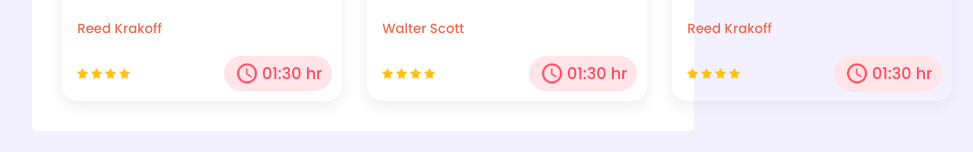
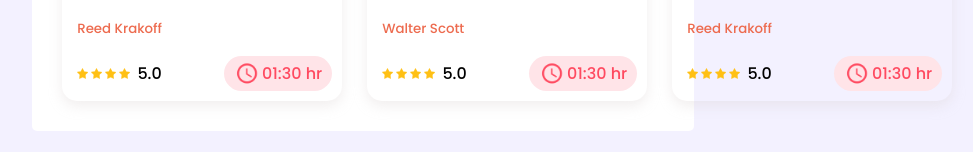
Before and after one commit to raihanuddin2002/leader-board, a plain HTML site: page index.html in a window 1280 px wide. Shown: the part 1483-1635 px from the top of the page, without its empty margins (277-1250 px from the left). Drawn offline with Linux system fonts and the light colour scheme.

Commit message:
rating added

```diff
--- a/index.html
+++ b/index.html
@@ -127,6 +127,7 @@
                         <div class="ratting-duration">
                             <div class="ratting">
                                 <img src="images/icons/star.png" alt=""><img src="images/icons/star.png" alt=""><img src="images/icons/star.png" alt=""><img src="images/icons/star.png" alt="">
+                                <span>5.0</span>
                             </div>
                             <div class="duration">
                                 <img id="clock" src="images/icons/clock.png" alt="">
@@ -141,6 +142,7 @@
                         <div class="ratting-duration">
                             <div class="ratting">
                                 <img src="images/icons/star.png" alt=""><img src="images/icons/star.png" alt=""><img src="images/icons/star.png" alt=""><img src="images/icons/star.png" alt="">
+                                <span>5.0</span>
                             </div>
                             <div class="duration">
                                 <img id="clock" src="images/icons/clock.png" alt="">
@@ -155,6 +157,7 @@
                         <div class="ratting-duration">
                             <div class="ratting">
                                 <img src="images/icons/star.png" alt=""><img src="images/icons/star.png" alt=""><img src="images/icons/star.png" alt=""><img src="images/icons/star.png" alt="">
+                                <span>5.0</span>
                             </div>
                             <div class="duration">
                                 <img id="clock" src="images/icons/clock.png" alt="">
```
